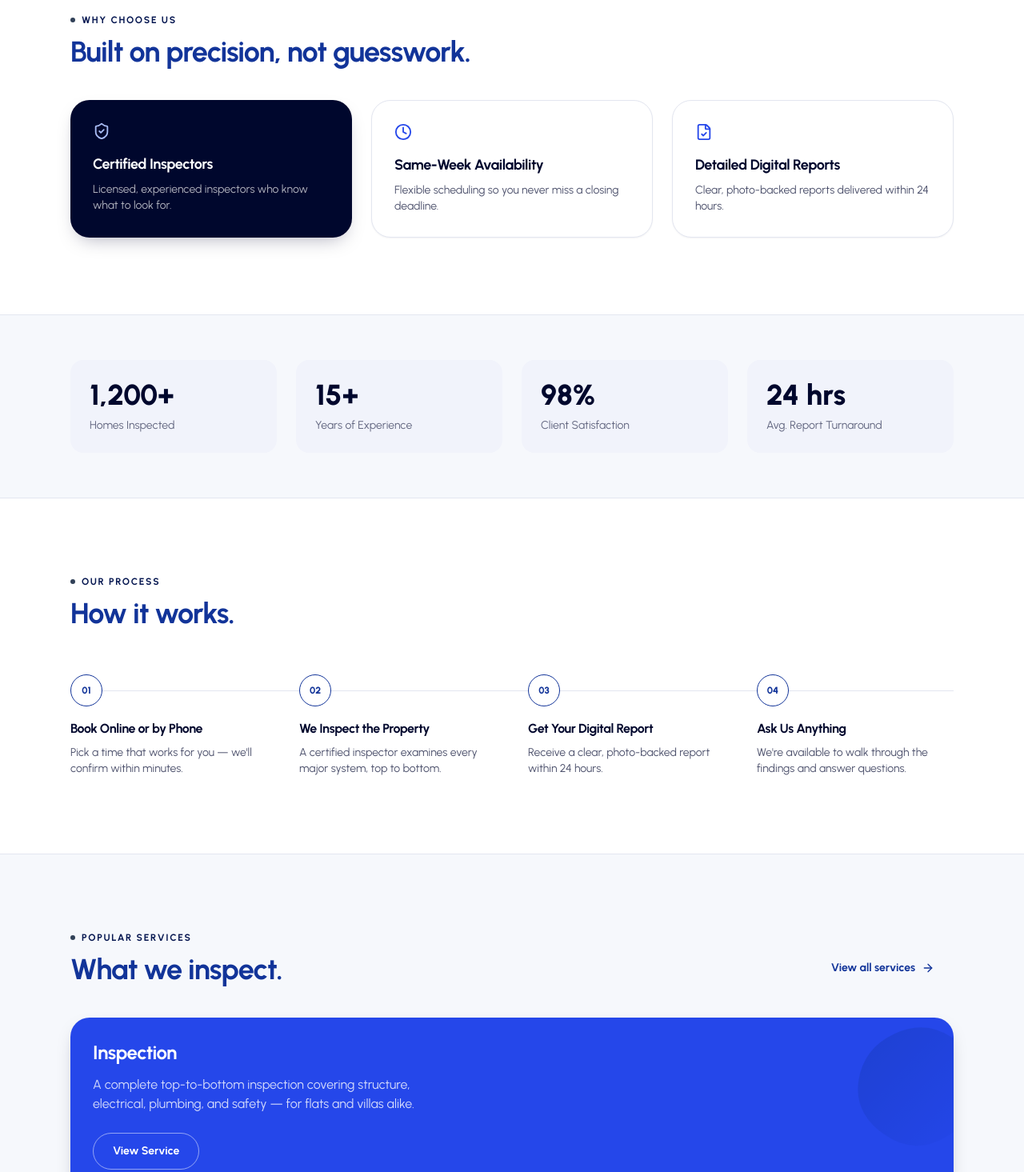
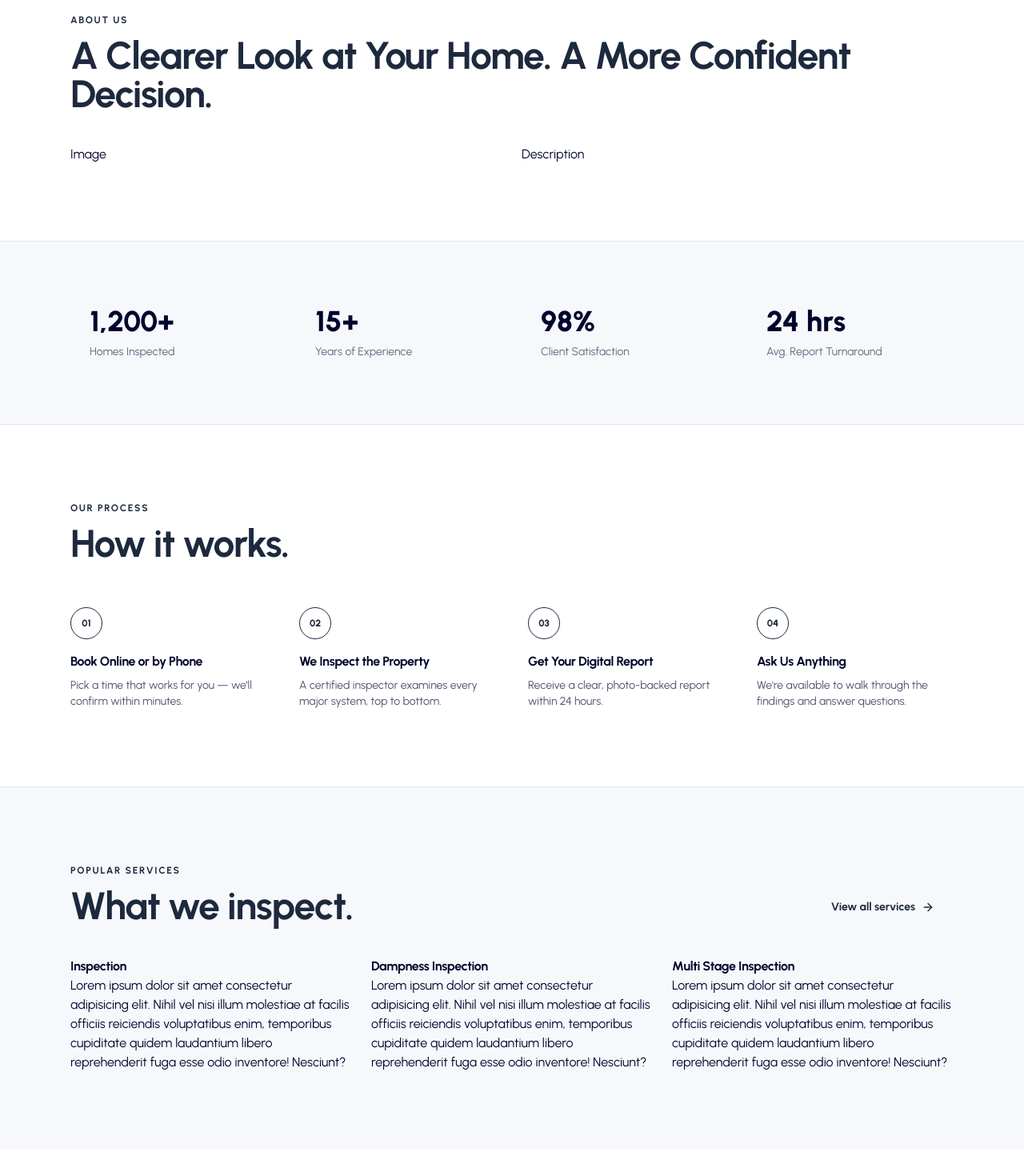
Before and after one commit to LeelaMohan217/sa-elite-home-inspection, a React (Vite) app: page / in a window 1280 px wide. Shown: the part 1280-2745 px from the top of the page at 80% size. Built offline with nearby package versions, Linux system fonts and the light colour scheme; a web font is replaced by a local one.

Commit message:
Updated the landing page.

```diff
--- a/src/components/Button.jsx
+++ b/src/components/Button.jsx
@@ -10,7 +10,7 @@ const VARIANTS = {
   primary: 'bg-slate-700 text-paper shadow-cta hover:bg-slate-800 hover:shadow-cta-hover',
   secondary: 'border border-slate-700 text-slate-700 hover:border-slate-700 hover:text-slate-700',
   invert: 'bg-paper text-ink hover:bg-accent-light',
-  ghost: 'text-accent hover:text-accent-dark',
+  ghost: 'text-slate-800 hover:text-slate-900',
   outline: 'border border-paper/50 text-paper hover:bg-paper hover:text-ink',
 }
 
--- a/src/components/SectionEyebrow.jsx
+++ b/src/components/SectionEyebrow.jsx
@@ -1,13 +1,13 @@
-function SectionEyebrow({ children, tone = 'light', className = '' }) {
-  const toneClasses = tone === 'dark' ? 'text-accent-light' : 'text-accent-dark'
+function SectionEyebrow({ children, tone = "light", className = "" }) {
+  const toneClasses =
+    tone === "dark" ? "text-slate-800" : "text-slate-800";
   return (
     <p
-      className={`flex items-center gap-2 text-xs font-bold uppercase tracking-[0.14em] ${toneClasses} ${className}`}
+      className={`flex items-center gap-2 text-xs font-bold text-slate-800 uppercase tracking-[0.14em] ${toneClasses} ${className}`}
     >
-      <span className="h-1.5 w-1.5 rounded-full bg-slate-700" aria-hidden="true" />
       {children}
     </p>
-  )
+  );
 }
 
-export default SectionEyebrow
+export default SectionEyebrow;
--- a/src/components/StatBlock.jsx
+++ b/src/components/StatBlock.jsx
@@ -2,7 +2,7 @@ import Reveal from './Reveal'
 
 function StatBlock({ value, label, index = 0 }) {
   return (
-    <Reveal index={index} className="rounded-2xl bg-surface p-6">
+    <Reveal index={index} className="rounded-2xl p-6">
       <p className="text-3xl font-extrabold tabular-nums text-ink sm:text-4xl">{value}</p>
       <p className="mt-2 text-sm text-ink/60">{label}</p>
     </Reveal>
--- a/src/components/WaveMesh.jsx
+++ /dev/null
@@ -1,68 +0,0 @@
-import { useId, useMemo } from 'react'
-import { motion, useReducedMotion } from 'framer-motion'
-
-const LINE_COUNT = 14
-const WIDTH = 400
-const HEIGHT = 400
-
-function buildPath(i) {
-  const t = i / (LINE_COUNT - 1)
-  const yBase = 40 + t * (HEIGHT - 80)
-  const drift = -50 + t * 100
-  const amp = 55 - Math.abs(t - 0.5) * 40
-  const phase = i * 0.85
-  const yStart = yBase + amp * 0.3 * Math.sin(phase)
-  const y1 = yBase + drift * 0.4 + amp * Math.sin(phase + 1.3)
-  const y2 = yBase + drift * 0.7 - amp * Math.sin(phase + 2.6)
-  const yEnd = yBase + drift + amp * 0.4 * Math.sin(phase + 3.9)
-  return `M-10,${yStart.toFixed(1)} C${(WIDTH * 0.3).toFixed(1)},${y1.toFixed(1)} ${(WIDTH * 0.45).toFixed(1)},${y1.toFixed(1)} ${(WIDTH * 0.55).toFixed(1)},${y2.toFixed(1)} S${(WIDTH * 0.85).toFixed(1)},${y2.toFixed(1)} ${WIDTH + 10},${yEnd.toFixed(1)}`
-}
-
-function WaveMesh({ className = '' }) {
-  const id = useId()
-  const reduce = useReducedMotion()
-
-  const lines = useMemo(
-    () =>
-      Array.from({ length: LINE_COUNT }, (_, i) => {
-        const t = i / (LINE_COUNT - 1)
-        return {
-          d: buildPath(i),
-          opacity: 0.55 - Math.abs(t - 0.5) * 0.7,
-          width: i % 4 === 0 ? 1.6 : 1,
-        }
-      }),
-    [],
-  )
-
-  return (
-    <svg viewBox={`0 0 ${WIDTH} ${HEIGHT}`} className={className} aria-hidden="true">
-      <defs>
-        <linearGradient id={`${id}-grad`} x1="0%" y1="0%" x2="100%" y2="100%">
-          <stop offset="0%" stopColor="var(--color-accent-light)" />
-          <stop offset="50%" stopColor="var(--color-accent-vivid)" />
-          <stop offset="100%" stopColor="var(--color-accent)" />
-        </linearGradient>
-      </defs>
-      {lines.map((line, i) => (
-        <motion.path
-          key={`line-${i}`}
-          d={line.d}
-          fill="none"
-          stroke={`url(#${id}-grad)`}
-          strokeWidth={line.width}
-          strokeLinecap="round"
-          initial={{ pathLength: 0, opacity: 0 }}
-          animate={{ pathLength: 1, opacity: line.opacity }}
-          transition={
-            reduce
-              ? { duration: 0.4 }
-              : { duration: 1.4, delay: i * 0.06, ease: [0.65, 0, 0.35, 1] }
-          }
-        />
-      ))}
-    </svg>
-  )
-}
-
-export default WaveMesh
--- a/src/pages/Home.jsx
+++ b/src/pages/Home.jsx
@@ -120,7 +120,7 @@ function Home() {
       <section className="relative min-h-[700px] overflow-hidden border-b border-hairline">
         {/* Background Image */}
         <div
-          className="absolute inset-0 bg-cover bg-[center_65%]"
+          className="absolute inset-0 bg-cover bg-[center_75%]"
           style={{
             backgroundImage: `url(${heroImage})`,
           }}
@@ -129,30 +129,27 @@ function Home() {
 
         {/* Hero Content */}
         <div className="relative mx-auto flex min-h-300 max-w-6xl justify-start px-4 pt-32 sm:px-6 sm:pt-36 lg:pt-40">
-          <div className="mx-auto flex max-w-3xl flex-col items-center text-center">
+          <div className="mx-auto flex max-w-3xl flex-col items-center text-center gap-4">
             <Reveal index={0}>
               <SectionEyebrow>PROFESSIONAL HOME INSPECTIONS</SectionEyebrow>
             </Reveal>
 
             <Reveal index={1}>
-              <h1 className="w-2xl mt-5 text-5xl leading-[1.05] text-white sm:text-6xl lg:text-7xl">
+              <h1 className="w-2xl text-5xl leading-[1.05] text-white sm:text-6xl lg:text-7xl">
                 See Beyond the{" "}
-                <em className="font-surfer text-slate-700">Surface</em>
+                <em className="font-surfer text-slate-800">Surface</em>
               </h1>
             </Reveal>
 
             <Reveal index={2}>
-              <p className="mt-6 max-w-xl text-base leading-relaxed text-white">
+              <p className="max-w-xl text-base leading-relaxed text-white">
                 Thorough, honest home inspections that help you make informed
                 decisions — whether you're buying, selling, or maintaining your
                 home.
               </p>
             </Reveal>
 
-            <Reveal
-              index={3}
-              className="mt-8 flex flex-wrap justify-center gap-4"
-            >
+            <Reveal index={3} className="flex flex-wrap justify-center gap-4">
               <Button to="/contact" variant="primary" icon={ArrowRight}>
                 Schedule an Inspection
               </Button>
@@ -167,42 +164,15 @@ function Home() {
 
       {/* Why Choose Us */}
       <section className="mx-auto max-w-6xl px-4 py-20 sm:px-6 sm:py-24">
-        <SectionEyebrow>Why Choose Us</SectionEyebrow>
+        <SectionEyebrow>ABOUT US</SectionEyebrow>
 
-        <h2 className="mt-3 text-3xl text-accent sm:text-4xl">
-          Built on precision, not guesswork.
+        <h2 className="mt-3 text-3xl text-slate-800 sm:text-4xl md:text-5xl">
+          A Clearer Look at Your Home. A More Confident Decision.
         </h2>
 
-        <div className="mt-10 grid gap-6 md:grid-cols-3">
-          {highlights.map((item, i) => (
-            <InspectionCard key={item.title} index={i} tone={item.tone}>
-              <item.icon
-                size={22}
-                className={
-                  item.tone === "ink"
-                    ? "text-accent-light"
-                    : "text-accent-vivid"
-                }
-                aria-hidden="true"
-              />
-
-              <h3
-                className={`mt-4 text-lg font-bold ${
-                  item.tone === "ink" ? "text-paper" : "text-ink"
-                }`}
-              >
-                {item.title}
-              </h3>
-
-              <p
-                className={`mt-2 text-sm ${
-                  item.tone === "ink" ? "text-paper/70" : "text-ink/70"
-                }`}
-              >
-                {item.description}
-              </p>
-            </InspectionCard>
-          ))}
+        <div className="mt-10 grid grid-col-1 md:grid-cols-2 gap-6">
+          <div>Image</div>
+          <div>Description</div>
         </div>
       </section>
 
@@ -224,17 +194,14 @@ function Home() {
       <section className="mx-auto max-w-6xl px-4 py-20 sm:px-6 sm:py-24">
         <SectionEyebrow>Our Process</SectionEyebrow>
 
-        <h2 className="mt-3 text-3xl text-accent sm:text-4xl">How it works.</h2>
+        <h2 className="mt-3 text-3xl text-slate-800 sm:text-4xl md:text-5xl">
+          How it works.
+        </h2>
 
         <div className="relative mt-14 grid gap-10 sm:grid-cols-2 lg:grid-cols-4">
-          <div
-            className="absolute inset-x-0 top-5 hidden h-px bg-hairline lg:block"
-            aria-hidden="true"
-          />
-
           {steps.map((item, i) => (
             <Reveal key={item.step} index={i}>
-              <span className="relative z-10 flex h-10 w-10 items-center justify-center rounded-full border border-accent bg-paper text-xs font-extrabold text-accent">
+              <span className="relative z-10 flex h-10 w-10 items-center justify-center rounded-full border border-slate-800 bg-paper text-xs font-extrabold text-slate-800">
                 {item.step}
               </span>
 
@@ -253,7 +220,7 @@ function Home() {
             <div>
               <SectionEyebrow>Popular Services</SectionEyebrow>
 
-              <h2 className="mt-3 text-3xl text-accent sm:text-4xl">
+              <h2 className="mt-3 text-3xl text-slate-800 sm:text-5xl">
                 What we inspect.
               </h2>
             </div>
@@ -263,48 +230,34 @@ function Home() {
             </Button>
           </div>
 
-          <div className="mt-10 grid gap-6 sm:grid-cols-2">
-            <InspectionCard
-              index={0}
-              tone="accent"
-              decorated
-              className="flex flex-col justify-between sm:col-span-2"
-            >
-              <div>
-                <h3 className="text-2xl font-bold text-paper">Inspection</h3>
-
-                <p className="mt-3 max-w-md text-paper/80">
-                  A complete top-to-bottom inspection covering structure,
-                  electrical, plumbing, and safety — for flats and villas alike.
-                </p>
-              </div>
-
-              <Button to="/services" variant="outline" className="mt-6 w-fit">
-                View Service
-              </Button>
-            </InspectionCard>
-
-            <InspectionCard index={1}>
-              <h3 className="text-lg font-bold text-ink">
-                Multi Stage Inspection
-              </h3>
-
-              <p className="mt-2 text-sm text-ink/70">
-                Checks at every key construction stage, catching issues before
-                they're hidden.
+          <div className="mt-10 grid gap-6 grid-cols-1 sm:grid-cols-3 md:grid-col-3">
+            <div className="flex flex-col items-start">
+              <h1>Inspection</h1>
+              <p>
+                Lorem ipsum dolor sit amet consectetur adipisicing elit. Nihil
+                vel nisi illum molestiae at facilis officiis reiciendis
+                voluptatibus enim, temporibus cupiditate quidem laudantium
+                libero reprehenderit fuga esse odio inventore! Nesciunt?
               </p>
-            </InspectionCard>
-
-            <InspectionCard index={2}>
-              <h3 className="text-lg font-bold text-ink">
-                Dampness Inspection
-              </h3>
-
-              <p className="mt-2 text-sm text-ink/70">
-                A focused check for moisture and seepage issues common in flats
-                and older homes.
+            </div>
+            <div className="flex flex-col items-start">
+              <h1>Dampness Inspection</h1>
+              <p>
+                Lorem ipsum dolor sit amet consectetur adipisicing elit. Nihil
+                vel nisi illum molestiae at facilis officiis reiciendis
+                voluptatibus enim, temporibus cupiditate quidem laudantium
+                libero reprehenderit fuga esse odio inventore! Nesciunt?
               </p>
-            </InspectionCard>
+            </div>
+            <div className="flex flex-col items-start">
+              <h1>Multi Stage Inspection</h1>
+              <p>
+                Lorem ipsum dolor sit amet consectetur adipisicing elit. Nihil
+                vel nisi illum molestiae at facilis officiis reiciendis
+                voluptatibus enim, temporibus cupiditate quidem laudantium
+                libero reprehenderit fuga esse odio inventore! Nesciunt?
+              </p>
+            </div>
           </div>
         </div>
       </section>
@@ -313,7 +266,7 @@ function Home() {
       <section className="mx-auto max-w-6xl px-4 py-20 sm:px-6 sm:py-24">
         <SectionEyebrow>Client Stories</SectionEyebrow>
 
-        <h2 className="mt-3 text-3xl text-accent sm:text-4xl">
+        <h2 className="mt-3 text-3xl text-slate-800 sm:text-5xl">
           What our clients say.
         </h2>
 
@@ -322,7 +275,7 @@ function Home() {
             <Reveal
               key={testimonial.author}
               index={i}
-              className="relative border-l-2 border-hairline pl-6"
+              className="relative border-hairline pl-6"
             >
               <span
                 className="pointer-events-none absolute -left-2 -top-4 text-6xl font-black text-ink/10"
@@ -350,7 +303,7 @@ function Home() {
             <Reveal>
               <SectionEyebrow>FAQ</SectionEyebrow>
 
-              <h2 className="mt-3 text-3xl text-accent sm:text-4xl">
+              <h2 className="mt-3 text-3xl text-slate-800 sm:text-5xl">
                 Common questions.
               </h2>
             </Reveal>
@@ -372,13 +325,7 @@ function Home() {
       </section>
 
       {/* CTA */}
-      <Reveal as="section" className="relative overflow-hidden bg-ink">
-        <BlobShape
-          className="pointer-events-none absolute -right-32 -top-40 h-[28rem] w-[28rem] opacity-30"
-          from="var(--color-accent-vivid)"
-          to="var(--color-ink)"
-        />
-
+      <Reveal as="section" className="relative overflow-hidden bg-slate-800">
         <div className="relative mx-auto flex max-w-6xl flex-col items-center gap-5 px-4 py-20 text-center sm:px-6">
           <SectionEyebrow tone="dark">Ready When You Are</SectionEyebrow>
 
```
Also changed, not shown: src/components/Footer.jsx (+10 -14 lines), src/assets/Mobile-App-Icon.svg, src/assets/hero2.png (added).
